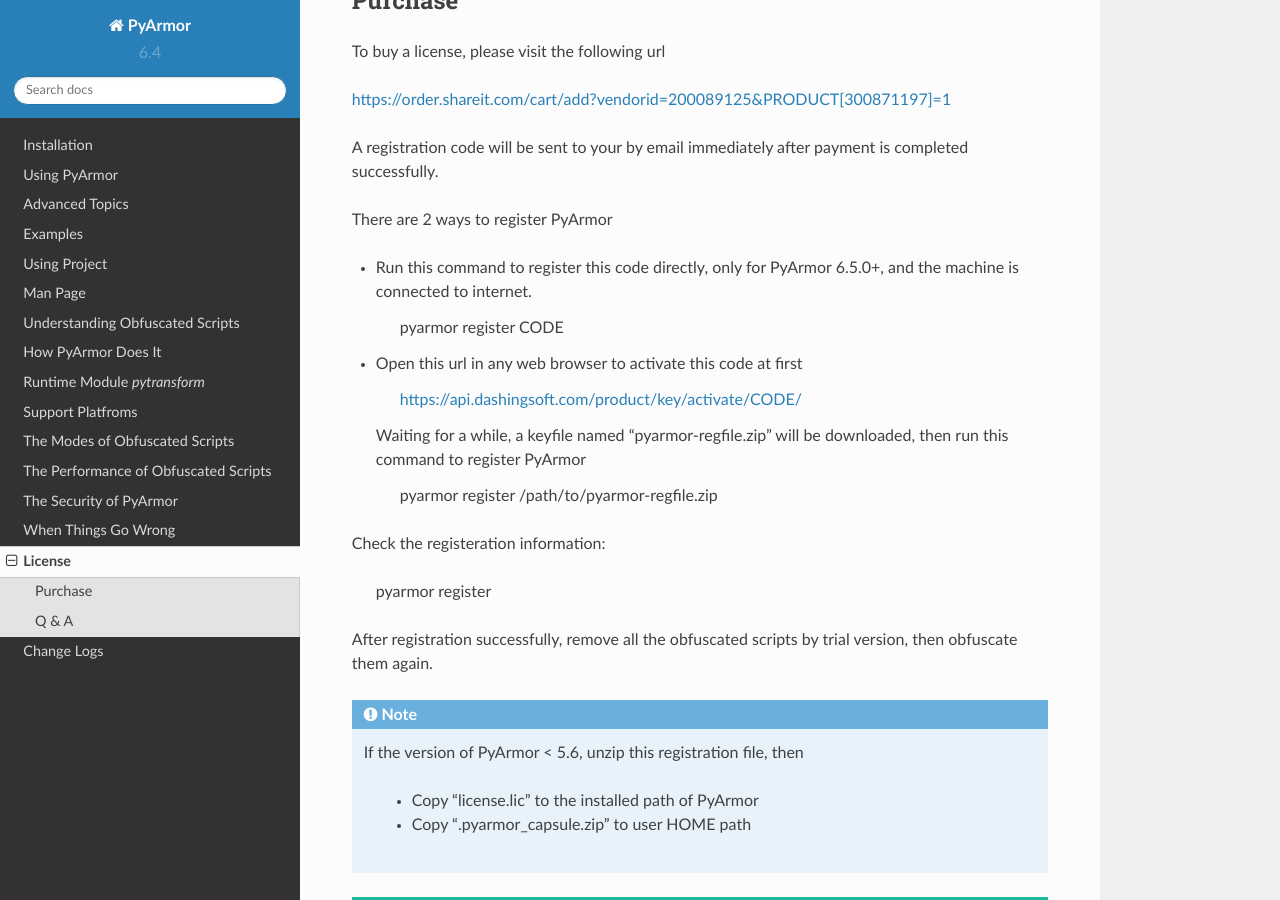
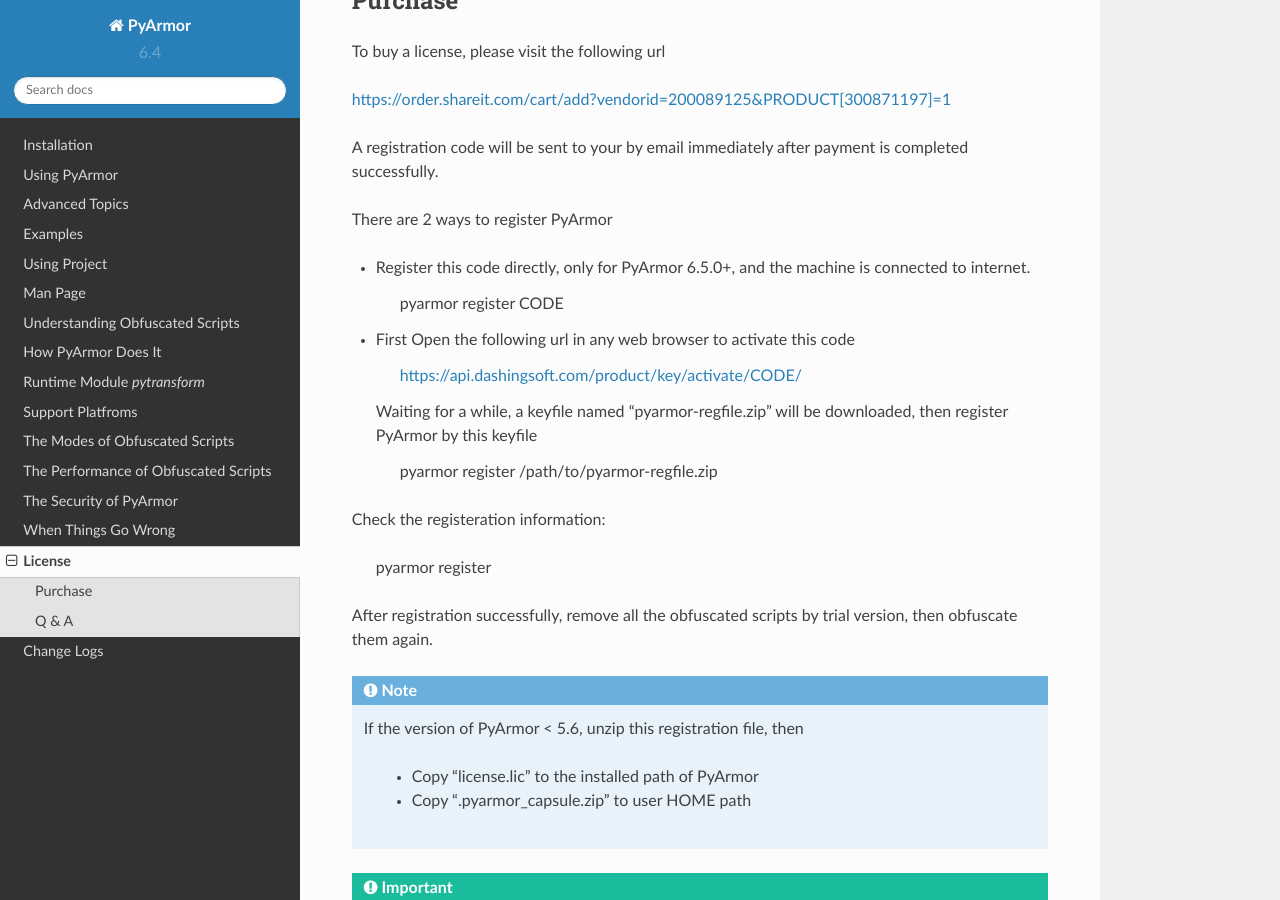
Before and after one commit to dashingsoft/pyarmor, a Sphinx documentation site: the page built from docs/license.rst, in a window 1280 px wide and 900 px high, scrolled down 1220 px. Built offline with Sphinx 7.4.7 and the Read the Docs theme 2.0.0, drawn with Linux system fonts in a browser that asks for light colours.

Commit message:
Refine doc

```diff
--- a/docs/license.rst
+++ b/docs/license.rst
@@ -71,17 +71,17 @@
 
 There are 2 ways to register PyArmor
 
-* Run this command to register this code directly, only for PyArmor 6.5.0+, and
-  the machine is connected to internet.
+* Register this code directly, only for PyArmor 6.5.0+, and the machine is
+  connected to internet.
 
       pyarmor register CODE
 
-* Open this url in any web browser to activate this code at first
+* First Open the following url in any web browser to activate this code
 
       https://api.dashingsoft.com/product/key/activate/CODE/
 
   Waiting for a while, a keyfile named "pyarmor-regfile.zip" will be downloaded,
-  then run this command to register PyArmor
+  then register PyArmor by this keyfile
 
       pyarmor register /path/to/pyarmor-regfile.zip
 
```
Also changed, not shown: 1 other file.
